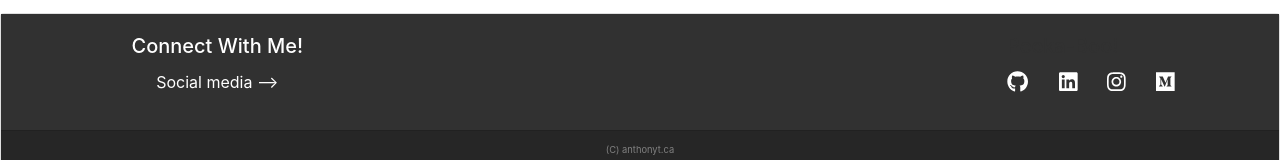
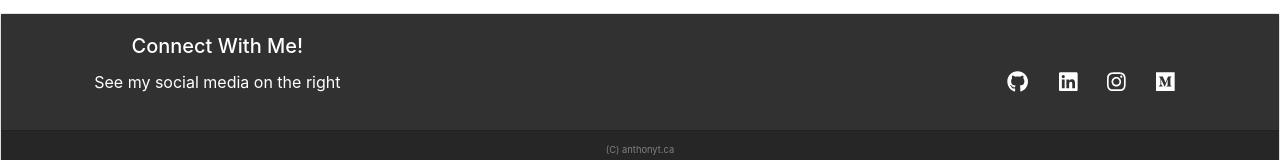
Before and after one commit to anthonytwh/anthonytwh.github.io, a React (Create React App) app: page / in a window 1280 px wide. Shown: the part 630-790 px from the top of the page. Built offline with nearby package versions, Linux system fonts and the light colour scheme.

Commit message:
Update footer css

```diff
--- a/src/assets/styles.css
+++ b/src/assets/styles.css
@@ -33,18 +33,18 @@
   text-align: center;
 }
 
-.App-footer {
+.Footer-div {
   position: absolute;
   right: 0;
   bottom: 0;
   left: 0;
 }
 
-.App-footer-head {
+.Footer-head {
 
 }
 
-.App-footer-body{
+.Footer-body{
   text-align: center;
   background-color: #313131;
   color: white;
@@ -61,7 +61,7 @@
   padding-right: 0;
 }
 
-.App-footer-foot {
+.Footer-foot {
   background-color: #262626;
   font-size: 7pt;
   color: grey;
--- a/src/components/Footer.jsx
+++ b/src/components/Footer.jsx
@@ -15,13 +15,13 @@ class Footer extends Component {
 
 	render() {
 		return (
-			<div className="App-footer">
+			<div className="Footer-div">
 				<Card>
-					<CardBody className="App-footer-body">
+					<CardBody className="Footer-body">
 						<Row>
 							<Col>
 								<CardTitle>Connect With Me!</CardTitle>
-								<CardText><p> Social media --> </p></CardText>
+								<CardText><p> See my social media on the right</p></CardText>
 							</Col>
 							<Col>
 								<CardTitle></CardTitle>
@@ -39,7 +39,7 @@ class Footer extends Component {
 							</Col>
 						</Row>
 					</CardBody>
-					<CardFooter className="App-footer-foot"> (C) anthonyt.ca </CardFooter>
+					<CardFooter className="Footer-foot"> (C) anthonyt.ca </CardFooter>
 				</Card>
 			</div>
 			)
```
